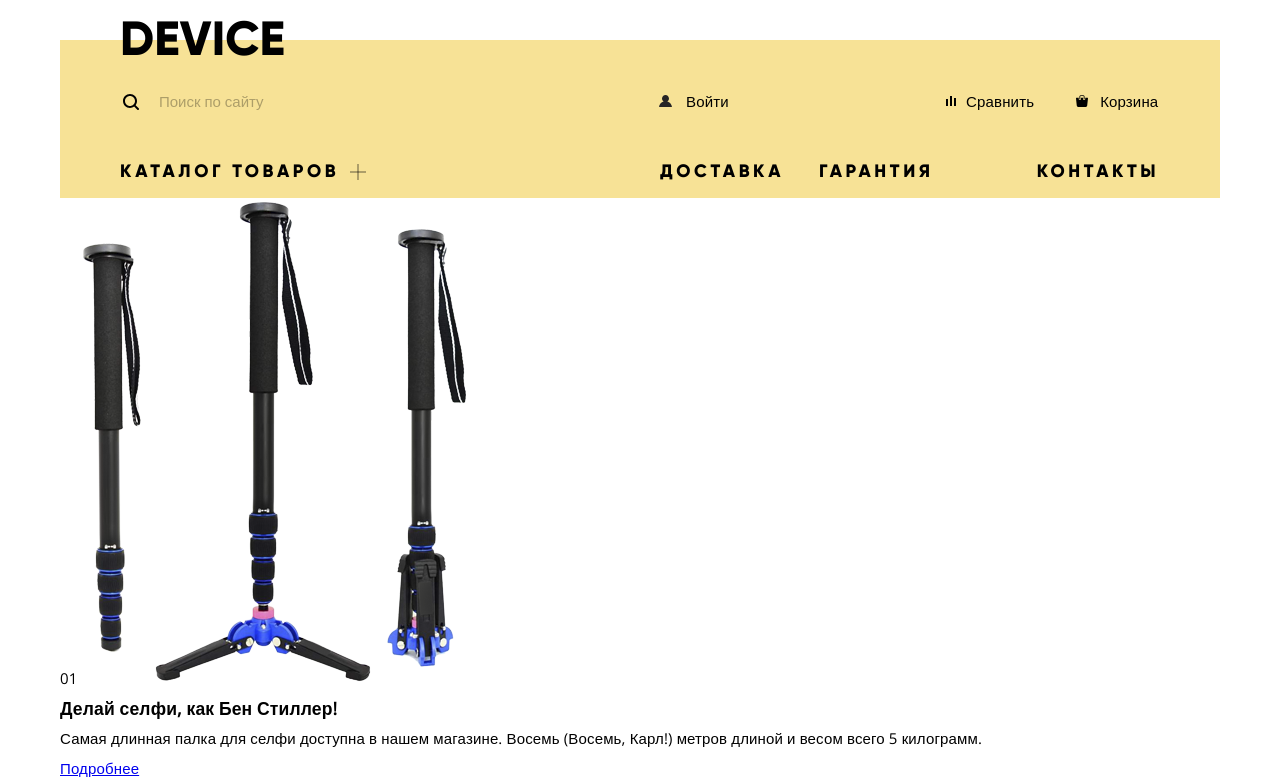
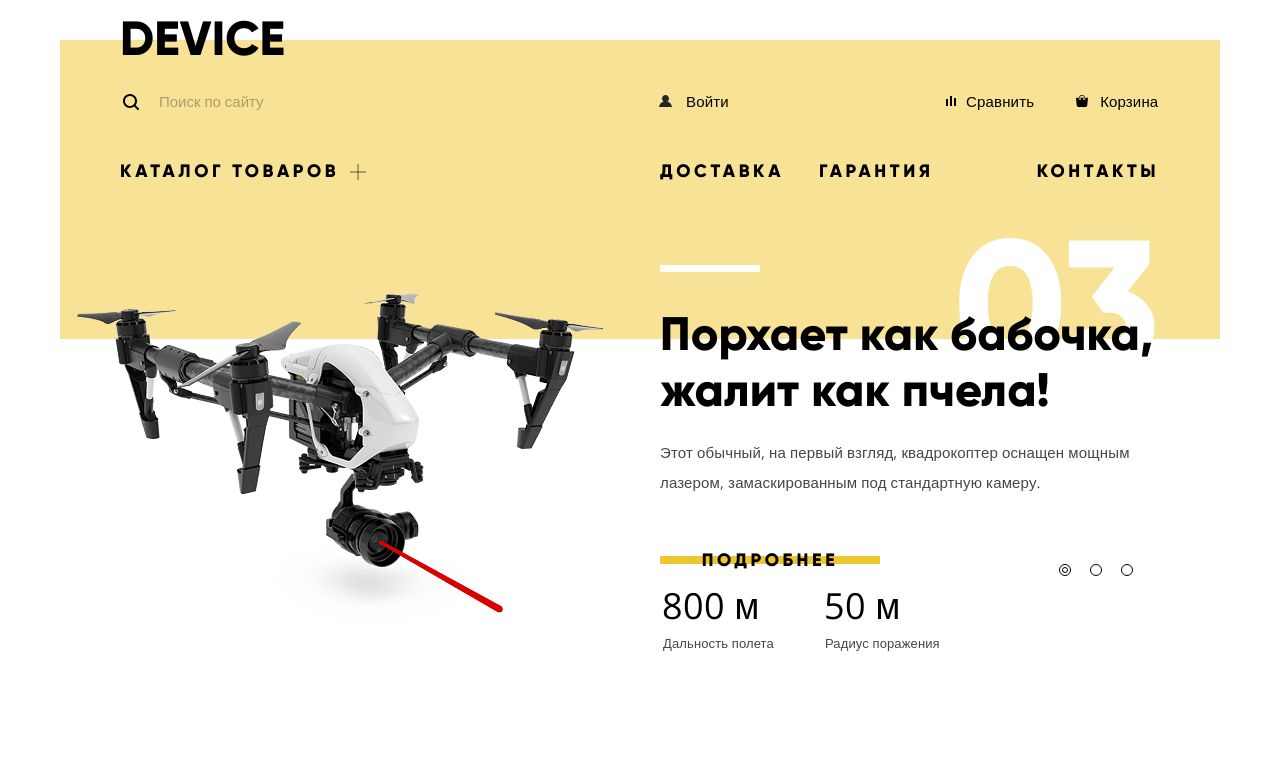
Before and after one commit to it-amalker/device, a plain HTML site: page index.html in a window 1280 px wide. Shown: the top 782 px of the page. Drawn offline with nearby package versions, Linux system fonts and the light colour scheme.

Commit message:
added styles to head promo section

```diff
--- a/css/style.css
+++ b/css/style.css
@@ -60,6 +60,30 @@ input[type="radio"].visually-hidden {
   clip-path: inset(100%);
   clip: rect(0 0 0 0);
   overflow: hidden;
+}
+
+.button {
+  display: block;
+  padding: 8px 0;
+
+  font: bold 18px/24px Gilroy, sans-serif;
+  color: #000000;
+  letter-spacing: 3.6px;
+  text-decoration: none;
+  text-transform: uppercase;
+  text-align: center;
+
+  background-image: linear-gradient(to bottom, transparent 16px, #f0c52e 16px, #f0c52e 24px, transparent 24px);
+}
+
+.button:hover {
+  background-color: #f0c52e;
+}
+
+.button:active {
+  color: rgba(0, 0, 0, 0.3);
+
+  background-color: #f0c52e;
 }
 
 .header-top {
@@ -411,3 +435,170 @@ input[type="radio"].visually-hidden {
 .submenu-item a:active {
   color: rgba(0, 0, 0, 0.3);
 }
+
+.header-promo {
+  position: relative;
+
+  min-height: 622px;
+
+  background-image: linear-gradient(to bottom, #f7e296 0, #f7e296 141px, #ffffff 141px);
+}
+
+.slider {
+  position: relative;
+
+  display: flex;
+  justify-content: space-between;
+}
+
+.slider-1,
+.slider-2,
+.slider-3 {
+  display: none;
+}
+
+.slider-3 {
+  display: flex;
+}
+
+.slider-number {
+  position: absolute;
+  top: 17px;
+  right: 60px;
+  z-index: 0;
+
+  font: bold 179.2px/179.2px Gilroy, sans-serif;
+  color: #ffffff;
+}
+
+.promo-img,
+.promo-info {
+  width: 560px;
+}
+
+.promo-info {
+  position: relative;
+  padding-top: 108px;
+
+  vertical-align: top;
+}
+
+.promo-info::before {
+  content: "";
+
+  position: absolute;
+  top: 67px;
+  left: 0;
+
+  width: 100px;
+  height: 7px;
+
+  background-color: #ffffff;
+}
+
+.promo-img img {
+  display: block;
+  width: 384px;
+  height: 486px;
+  margin: 0 auto;
+}
+
+.slider-1 img {
+  width: 384px;
+  height: 486px;
+  padding-top: 30px;
+}
+
+.slider-2 img {
+  width: 345px;
+  height: 482px;
+  padding-top: 42px;
+}
+
+.slider-3 img {
+  width: 526px;
+  height: 334px;
+  padding-top: 95px;
+}
+
+.slider-title {
+  position: relative;
+  z-index: 1;
+
+  padding-bottom: 19px;
+
+  font: bold 47px/56px Gilroy, sans-serif;
+}
+
+.slider-description {
+  max-width: 481px;
+  padding-bottom: 43px;
+
+  color: #464646;
+}
+
+.slider-more-button {
+  width: 220px;
+}
+
+.slider-table td {
+  width: 160px;
+  padding: 0;
+
+  font-size: 36px;
+  line-height: 48px;
+  letter-spacing: 0.36px;
+}
+
+.slider-table td:nth-child(2) {
+  width: 140px;
+}
+
+.slider-table th {
+  font-size: 13px;
+  line-height: 20px;
+  letter-spacing: 0.13px;
+  color: #464646;
+  font-weight: normal;
+  text-align: left;
+}
+
+.switches {
+  position: absolute;
+  top: 357px;
+  right: 83px;
+  width: 78px;
+}
+
+.switch {
+  position: relative;
+  display: inline-block;
+  width: 10px;
+  height: 10px;
+
+  background-color: transparent;
+  border: 1px solid #000000;
+  border-radius: 50%;
+
+  cursor: pointer;
+}
+
+.switch.active::after {
+  content: "";
+
+  position: absolute;
+  top: 50%;
+  left: 50%;
+
+  width: 4px;
+  height: 4px;
+  margin-top: -3px;
+  margin-left: -3px;
+
+  border: 1px solid #000000;
+  border-radius: 50%;
+}
+
+.switch:not(:last-child) {
+  margin-right: 15px;
+}
--- a/index.html
+++ b/index.html
@@ -64,13 +64,16 @@
     </div>
     <div class="header-promo">
       <div class="slider slider-1">
-        <b slider="slider-number">01</b>
+        <b class="slider-number">01</b>
+        <div class="promo-img">
           <img src="img/slider-1.png" width="384" height="486" alt="Селфи палка">
-        <h3 class="slider-title">Делай селфи, как Бен Стиллер!</h3>
+        </div>
+        <div class="promo-info">
+          <h3 class="slider-title">Делай селфи,<br>как Бен Стиллер!</h3>
           <p class="slider-description">Самая длинная палка для селфи доступна в нашем магазине.
             Восемь (Восемь, Карл!) метров длиной и весом всего 5 килограмм.
           </p>
-        <a href="#" class="slider-more">Подробнее</a>
+          <a href="#" class="button slider-more-button">Подробнее</a>
           <table class="slider-table">
             <tr>
               <td>8,5 м</td>
@@ -84,14 +87,18 @@
             </tr>
           </table>
         </div>
+      </div>
       <div class="slider slider-2">
-        <b slider="slider-number">02</b>
+        <b class="slider-number">02</b>
+        <div class="promo-img">
           <img src="img/slider-2.png" width="345" height="482" alt="Фитнес браслет">
+        </div>
+        <div class="promo-info">
           <h3 class="slider-title">Худеем правильно!</h3>
           <p class="slider-description">Мотивирующие фитнес-браслеты помогут найти в себе силы
             не пропускать занятия и соблюдать диету.
           </p>
-        <a href="#" class="slider-more">Подробнее</a>
+          <a href="#" class="button slider-more-button">Подробнее</a>
           <table class="slider-table">
             <tr>
               <td>48 часов</td>
@@ -101,14 +108,18 @@
             </tr>
           </table>
         </div>
+      </div>
       <div class="slider slider-3">
-        <b slider="slider-number">03</b>
+        <b class="slider-number">03</b>
+        <div class="promo-img">
           <img src="img/slider-3.png" width="526" height="334" alt="Квадрокоптер">
+        </div>
+        <div class="promo-info">
           <h3 class="slider-title">Порхает как бабочка, жалит как пчела!</h3>
           <p class="slider-description">Этот обычный, на первый взгляд, квадрокоптер оснащен
             мощным лазером, замаскированным под стандартную камеру.
           </p>
-        <a href="#" class="slider-more">Подробнее</a>
+          <a href="#" class="button slider-more-button">Подробнее</a>
           <table class="slider-table">
             <tr>
               <td>800 м</td>
@@ -120,10 +131,11 @@
             </tr>
           </table>
         </div>
+      </div>
       <ul class="switches">
-        <li class="switch"><span class="visually-hidden">Переключатель первого слайда</span></li>
-        <li class="switch"><span class="visually-hidden">Переключатель второго слайда</span></li>
-        <li class="switch"><span class="visually-hidden">Переключатель третьего слайда</span></li>
+        <li class="switch active" tabindex="0"><span class="visually-hidden">Переключатель первого слайда</span></li>
+        <li class="switch" tabindex="0"><span class="visually-hidden">Переключатель второго слайда</span></li>
+        <li class="switch" tabindex="0"><span class="visually-hidden">Переключатель третьего слайда</span></li>
       </ul>
     </div>
   </header>
```
Lines whose indentation alone changed are shown as unchanged.
